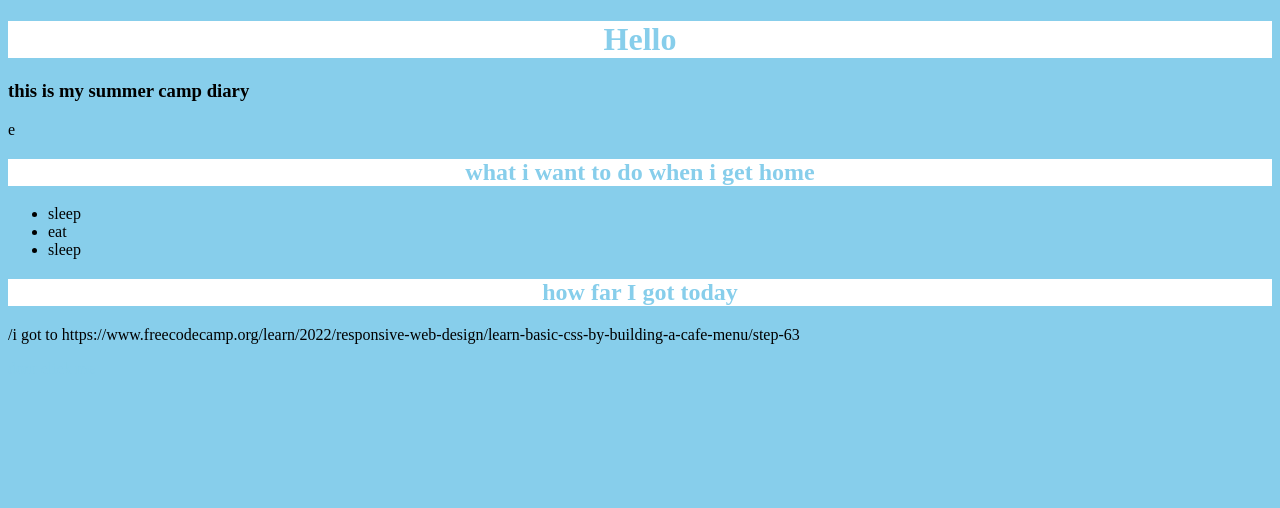
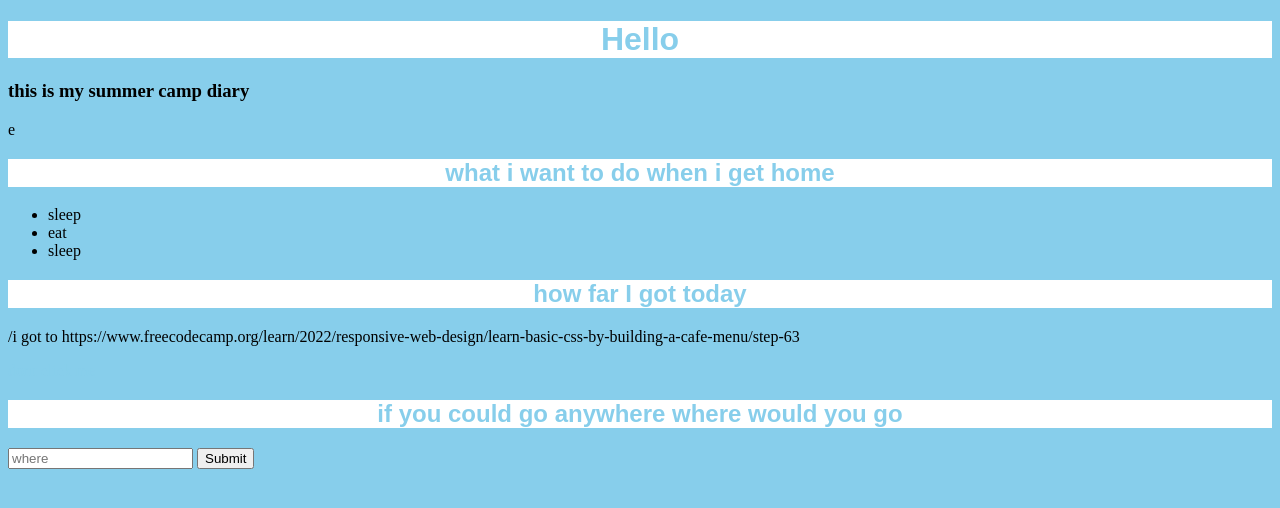
Before and after one commit to Kerwsnyder/Krewsnyder.github.io, a plain HTML site: page index.html in a window 1280 px wide. Drawn offline with Linux system fonts and the light colour scheme.

Commit message:
added text thing

```diff
--- a/index.html
+++ b/index.html
@@ -18,7 +18,10 @@
 </ul>
 <h2>how far I got today</h2>
 <p>/i got to https://www.freecodecamp.org/learn/2022/responsive-web-design/learn-basic-css-by-building-a-cafe-menu/step-63</p>
-
+<form action="https://freecatphotoapp.com/submit-cat-photo"></form>
 <a href="https://www.youtube.com/watch?v=dQw4w9WgXcQ" target="_blank">dont click me</a>
+<h2>if you could go anywhere where would you go</h2>
+<input type="text" name="where" placeholder="where" required>
+<button type="submit">Submit</button>
 </body>
 </html>
--- a/styles.css
+++ b/styles.css
@@ -7,11 +7,13 @@ background-color: white;
 text-align: center;
 -webkit-text-fill-color: skyblue;
 border-color: black;
+font-family: sans-serif;
 }
 h2 {
 text-align: center;
 -webkit-text-fill-color:skyblue;
 background-color: white;
+font-family: sans-serif;
 }
 a {
     color:skyblue
```
